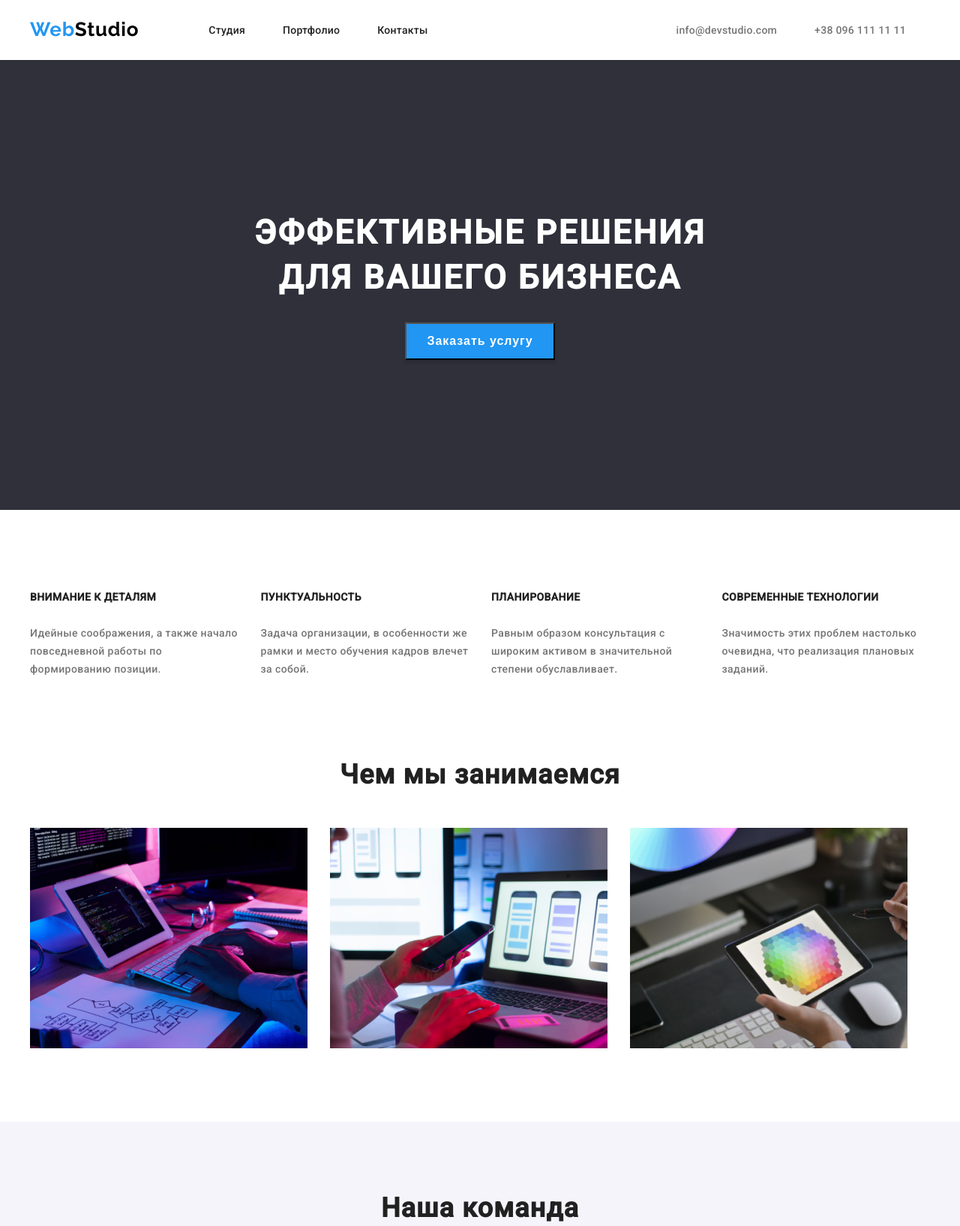
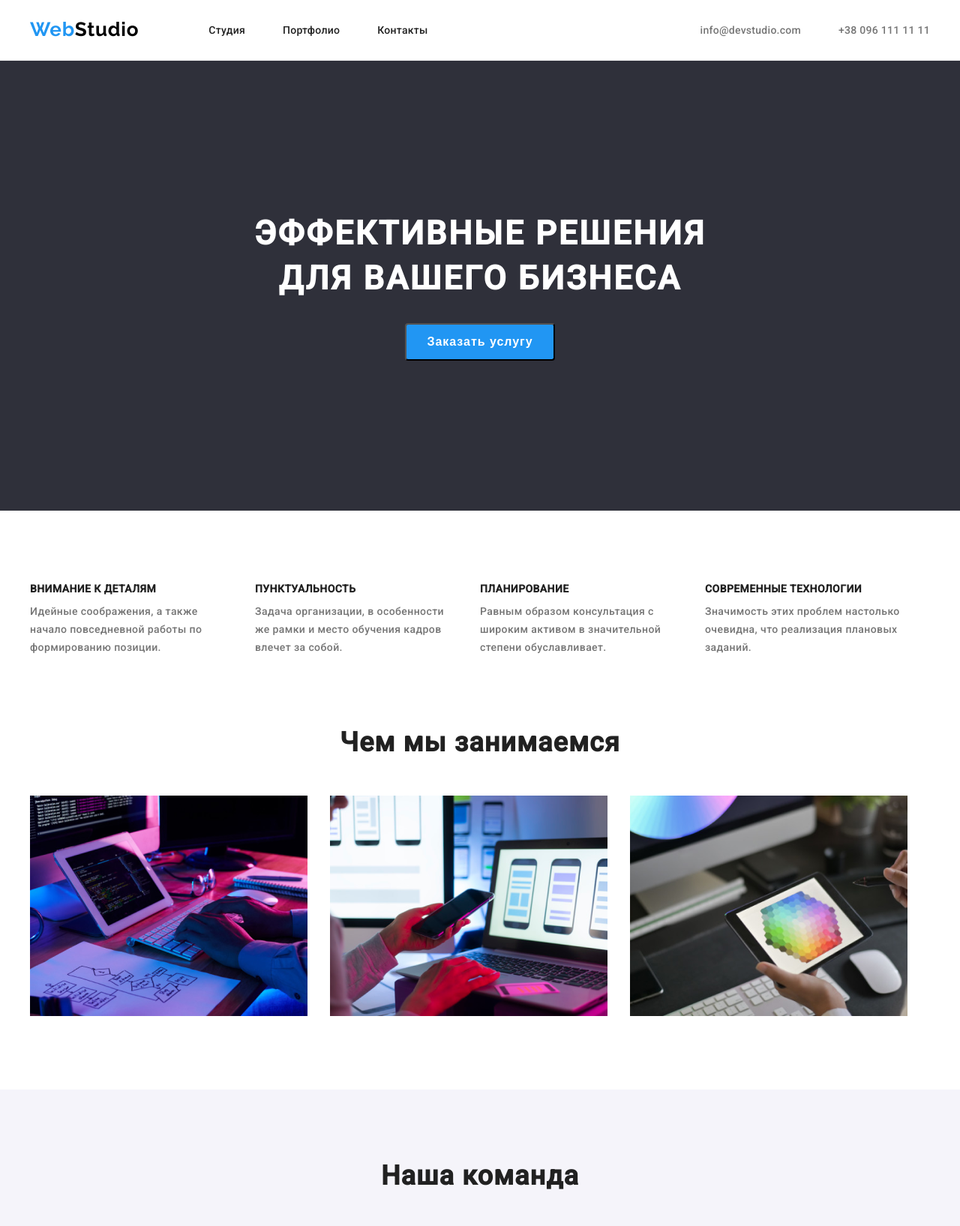
Before and after one commit to Klymenov/goit-markup-hw-03, a plain HTML site: page index.html in a window 1280 px wide. Shown: the top 1635 px of the page at 75% size. Drawn offline with Linux system fonts and the light colour scheme.

Commit message:
3d commit

```diff
--- a/styles/portfolio.css
+++ b/styles/portfolio.css
@@ -12,12 +12,14 @@ body {
 
 .header-section {
     background-color: #fff;
+    border-bottom: 1px solid #ECECEC;
 }
 .header-content {
     display: flex;
 }
 .navigation {
     display: flex;
+    margin-right: auto;
 }
 .logo {
     font-family: 'Raleway', sans-serif;
@@ -39,7 +41,10 @@ body {
     display: flex;
     list-style: none;
     padding: 0;
-    margin: auto 281px auto 0px;
+    margin: auto 0;
+}
+.nav-list :last-child {
+    margin-right: 0;
 }
 .nav-element {
     margin-right: 50px;
@@ -63,7 +68,10 @@ body {
     display: flex;
     list-style: none;
     padding: 0;
-    margin: auto -50px auto 0px;
+    margin: auto 0;
+}
+.contact-list :last-child {
+    margin-right: 0px;
 }
 .contact-element {
     text-decoration: none;
@@ -84,7 +92,6 @@ body {
     color: #2196F3;
     text-decoration: none;
 }
-
 /*main-section*/
 
 .main-section {
@@ -102,7 +109,9 @@ body {
     display: flex;
     list-style: none;
     padding: 0;
-    margin-left: -8px;
+}
+.main-nav-list :first-child {
+    margin-left: 0px;
 }
 .main-nav-element {
     margin-left: 8px;
@@ -137,13 +146,14 @@ button {
     width: 100%;
     margin-top: -30px;
     margin-left: -30px;
-    margin-bottom: 94px;
 }
 .card-element {
     flex-basis: calc(100% / 3 - 30px);
     margin-top: 30px;
     margin-left: 30px;
     background: #FFFFFF;
+    border: 1px solid #EEEEEE;
+    box-sizing: border-box;
 }
 .card-text {
     margin: 0;
--- a/styles/styles.css
+++ b/styles/styles.css
@@ -12,12 +12,14 @@ body {
 
 .header-section {
     background-color: #fff;
+    border-bottom: 1px solid #ECECEC;
 }
 .header-content {
     display: flex;
 }
 .navigation {
     display: flex;
+    margin-right: auto;
 }
 .logo {
     font-family: 'Raleway', sans-serif;
@@ -39,7 +41,10 @@ body {
     display: flex;
     list-style: none;
     padding: 0;
-    margin: auto 281px auto 0px;
+    margin: auto 0;
+}
+.nav-list :last-child {
+    margin-right: 0;
 }
 .nav-element {
     margin-right: 50px;
@@ -63,7 +68,10 @@ body {
     display: flex;
     list-style: none;
     padding: 0;
-    margin: auto -50px auto 0px;
+    margin: auto 0;
+}
+.contact-list :last-child {
+    margin-right: 0px;
 }
 .contact-element {
     text-decoration: none;
@@ -105,7 +113,6 @@ body {
 }
 .hero-button {
     background-color: #2196F3;
-    box-shadow: 0px 4px 4px rgba(0, 0, 0, 0.15);
     width: 200px;
     height: 50px;
     color: white;
@@ -116,6 +123,7 @@ body {
     letter-spacing: 0.06em;
     padding: 0px;
     margin: 0 500px;
+    border-radius: 4px;
 }
 .hero-heading {
     /* display: inline-block; */
@@ -152,7 +160,9 @@ body {
     padding: 0;
     margin: 0 auto;
     list-style: none;
-    margin-left: -30px;
+}
+.accents-list :first-child {
+    margin-left: 0px;
 }
 .accents-element {
     flex-basis: calc(100% / 4 - 30px);
@@ -167,6 +177,8 @@ body {
     letter-spacing: 0.03em;
     text-transform: uppercase;
     color: #212121;
+    margin: 0;
+    margin-bottom: 10px;
 }
 .accents-text {
     font-weight: normal;
@@ -174,6 +186,7 @@ body {
     line-height: 24px;
     letter-spacing: 0.03em;
     color: #757575;
+    margin: 0px;
 }
 
 .work {
@@ -189,7 +202,9 @@ body {
     list-style: none;
     padding: 0px;
     margin: 0px auto;
-    margin-left: -30px;
+}
+.work-list :first-child {
+    margin-left: 0px;
 }
 .work-heading {
     /* display: inline-block; */
@@ -231,10 +246,12 @@ body {
     display: flex;
     width: 100%;
     margin: 0 auto;
-    margin-left: -30px;
     padding: 0px;
     list-style: none;
     /* display: flex; */
+}
+.team-list :first-child {
+    margin-left: 0px;
 }
 .team-element {
     margin-left: 30px;
@@ -245,7 +262,7 @@ body {
 }
 .team-text {
     align-items: center;
-    margin: 30px auto;
+    padding: 30px 59px 30px 60px;
 }
 .team-member {
     color: #212121;
@@ -254,6 +271,7 @@ body {
     text-align: center;
     letter-spacing: 0.03em;
     margin: 0px;
+    margin-bottom: 10px;
 }
 .team-member-profession {
     color: #757575;
@@ -261,6 +279,7 @@ body {
     line-height: 19px;
     text-align: center;
     letter-spacing: 0.03em;
+    margin: 0px;
 }
 /*footer section*/
 
```
